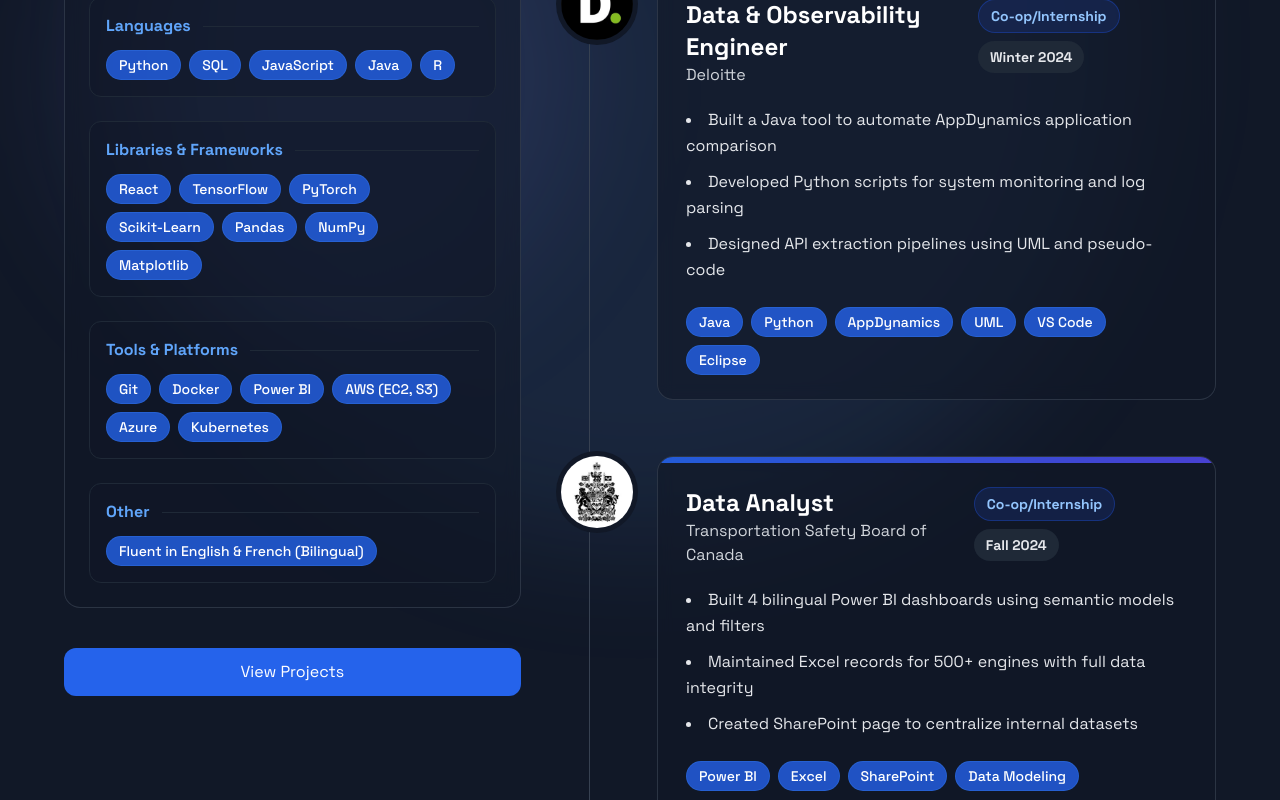
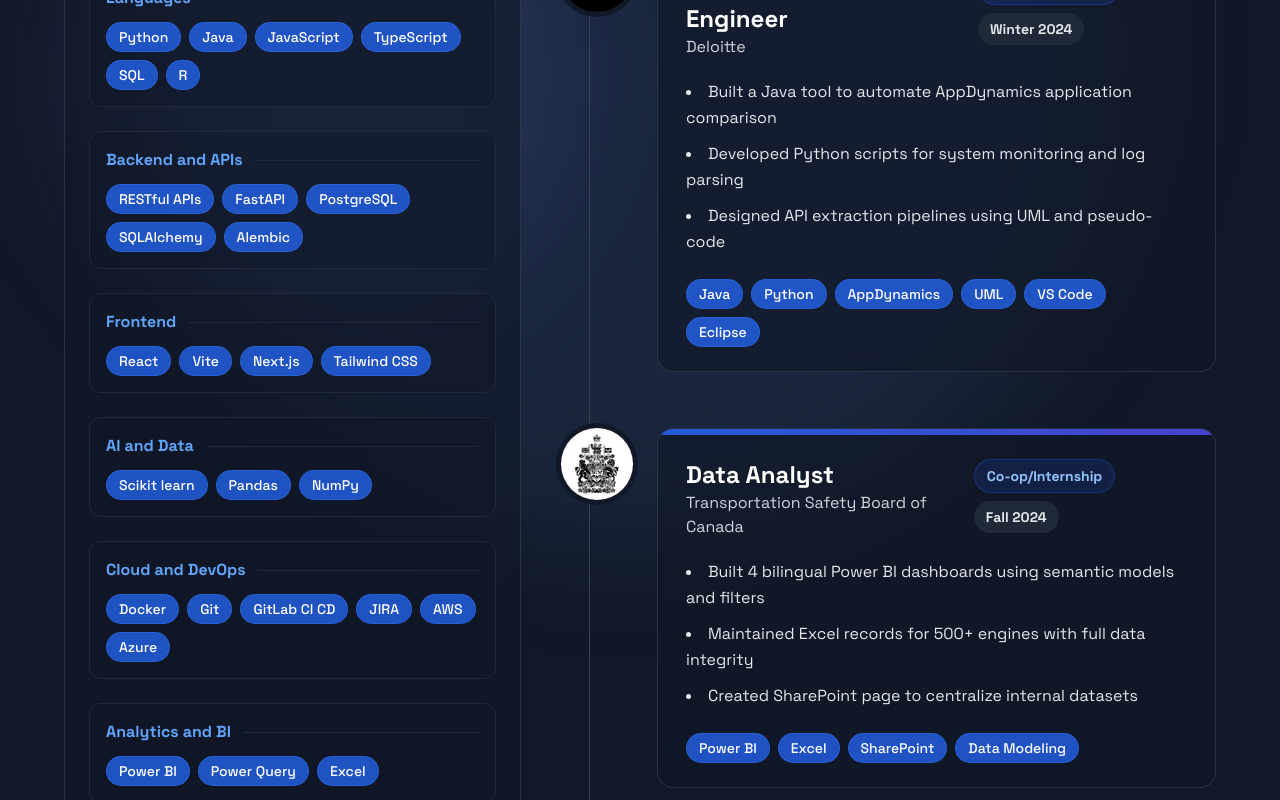
Before and after one commit to Ilyas-Ait-Ali/portfolio-website, a React (Vite) app: page /about in a window 1280 px wide. Shown: the part 440-1240 px from the top of the page. Built offline with nearby package versions, Linux system fonts and the light colour scheme.

Commit message:
feat(about): add software developer role and update skills

```diff
--- a/src/i18n/about.js
+++ b/src/i18n/about.js
@@ -2,32 +2,59 @@
   en: {
     heading: "About Me",
     intro:
-      "I'm a bilingual software engineering student at the University of Ottawa with a passion for intelligent systems, clean architecture, and data-driven design. I enjoy building elegant tools that solve real problem. Whether through dashboards, automation, or machine learning workflows.",
+      "I'm a bilingual 4th software engineering student at the University of Ottawa with a passion for intelligent systems and clean architecture. I enjoy building elegant tools that solve real problem.",
     skillsTitle: "Skills",
     skills: {
-      "Languages": ["Python", "SQL", "JavaScript", "Java", "R"],
+      "Languages": [
+        "Python",
+        "Java",
+        "JavaScript",
+        "TypeScript",
+        "SQL",
+        "R",
+      ],
 
-      "Libraries & Frameworks": [
+      "Backend and APIs": [
+        "RESTful APIs",
+        "FastAPI",
+        "PostgreSQL",
+        "SQLAlchemy",
+        "Alembic",
+      ],
+
+      "Frontend": [
         "React",
-        "TensorFlow",
-        "PyTorch",
-        "Scikit-Learn",
+        "Vite",
+        "Next.js",
+        "Tailwind CSS",
+      ],
+
+      "AI and Data": [
+        "Scikit learn",
         "Pandas",
         "NumPy",
-        "Matplotlib",
       ],
 
-      "Tools & Platforms": [
+      "Cloud and DevOps": [
+        "Docker",
         "Git",
-        "Docker",
-        "Power BI",
-        "AWS (EC2, S3)",
+        "GitLab CI CD",
+        "JIRA",
+        "AWS",
         "Azure",
-        "Kubernetes",
       ],
 
-      "Other": ["Fluent in English & French (Bilingual)"],
+      "Analytics and BI": [
+        "Power BI",
+        "Power Query",
+        "Excel",
+      ],
+
+      "Other": [
+        "English and French bilingual",
+      ],
     },
+
 
     experienceTitle: "Work Experience",
     experience: [
@@ -91,6 +118,33 @@
         ],
         tech: ["Python", "Teaching", "Debugging", "Communication", "Mentoring"],
       },
+      {
+        role: "Software Developer",
+        type: "Part time",
+        company: "University of Ottawa",
+        duration: "Winter 2026",
+        bullets: [
+          "Contribute to front end and back end development of digital tools supporting student health and wellness, including an AI powered chatbot platform",
+          "Build and consume REST APIs to integrate services across the frontend and backend while writing clean, efficient, and well documented code",
+          "Test, debug, and maintain applications to ensure performance, reliability, and a smooth user experience",
+          "Collaborate with developers and UX and content stakeholders, and participate in Agile ceremonies such as sprint planning, daily scrum, and retrospectives using JIRA and Confluence",
+          "Participate in code reviews and support CI CD workflows in GitLab to enable reliable builds and deployments",
+        ],
+        tech: [
+          "React",
+          "Vite",
+          "Node.js",
+          "REST APIs",
+          "JavaScript",
+          "SQL",
+          "GitLab",
+          "CI CD",
+          "JIRA",
+          "Confluence",
+        ],
+      },
+
+
     ],
     viewProjects: "View Projects",
   },
@@ -98,32 +152,59 @@
   fr: {
     heading: "À propos de moi",
     intro:
-      "Je suis un étudiant bilingue en génie logiciel à l’Université d’Ottawa, passionné par les systèmes intelligents, les architectures soignées et les solutions pilotées par les données. J’aime créer des outils élégants qui résolvent des problèmes concrets. Que ce soit par des tableaux de bord, l’automatisation ou des workflows en machine learning.",
+      "Je suis un étudiant bilingue 4eme année en génie logiciel à l’Université d’Ottawa, passionné par les systèmes intelligents, les architectures soignées et les solutions pilotées par les données. J’aime créer des outils élégants qui résolvent des problèmes concrets.",
     skillsTitle: "Compétences",
     skills: {
-      "Langages": ["Python", "SQL", "JavaScript", "Java", "R"],
+      "Langages": [
+        "Python",
+        "Java",
+        "JavaScript",
+        "TypeScript",
+        "SQL",
+        "R",
+      ],
 
-      "Bibliothèques & Frameworks": [
+      "Backend et API": [
+        "API REST",
+        "FastAPI",
+        "PostgreSQL",
+        "SQLAlchemy",
+        "Alembic",
+      ],
+
+      "Frontend": [
         "React",
-        "TensorFlow",
-        "PyTorch",
-        "Scikit-Learn",
+        "Vite",
+        "Next.js",
+        "Tailwind CSS",
+      ],
+
+      "IA et Données": [
+        "Scikit learn",
         "Pandas",
         "NumPy",
-        "Matplotlib",
       ],
 
-      "Outils & Plateformes": [
+      "Cloud et DevOps": [
+        "Docker",
         "Git",
-        "Docker",
-        "Power BI",
-        "AWS (EC2, S3)",
+        "GitLab CI CD",
+        "JIRA",
+        "AWS",
         "Azure",
-        "Kubernetes",
       ],
 
-      "Autres": ["Bilingue : anglais et français"],
+      "Analytique et BI": [
+        "Power BI",
+        "Power Query",
+        "Excel",
+      ],
+
+      "Autres": [
+        "Bilingue anglais et français",
+      ],
     },
+
 
     experienceTitle: "Expérience professionnelle",
     experience: [
@@ -187,6 +268,33 @@
         ],
         tech: ["Python", "Enseignement", "Débogage", "Communication", "Mentorat"],
       },
+      {
+        role: "Développeur logiciel",
+        type: "Temps partiel",
+        company: "Université d’Ottawa",
+        duration: "Hiver 2026",
+        bullets: [
+          "Contribuer au développement frontend et backend d’outils numériques pour les services de santé et mieux être des étudiants, incluant une plateforme de chatbot IA",
+          "Construire et consommer des API REST afin d’intégrer les services entre le frontend et le backend en respectant les principes de code propre et bien documenté",
+          "Tester, déboguer et maintenir les applications afin d’assurer la performance, la fiabilité et une bonne expérience utilisateur",
+          "Collaborer avec l’équipe de développement ainsi qu’avec les parties prenantes UX et contenu, et participer aux cérémonies Agile telles que la planification de sprint, le daily scrum et la rétrospective via JIRA et Confluence",
+          "Participer aux revues de code et aux pipelines CI CD dans GitLab pour assurer des builds et des déploiements fiables",
+        ],
+        tech: [
+          "React",
+          "Vite",
+          "Node.js",
+          "API REST",
+          "JavaScript",
+          "SQL",
+          "GitLab",
+          "CI CD",
+          "JIRA",
+          "Confluence",
+        ],
+      },
+
+
     ],
     viewProjects: "Voir les projets",
   },
```
